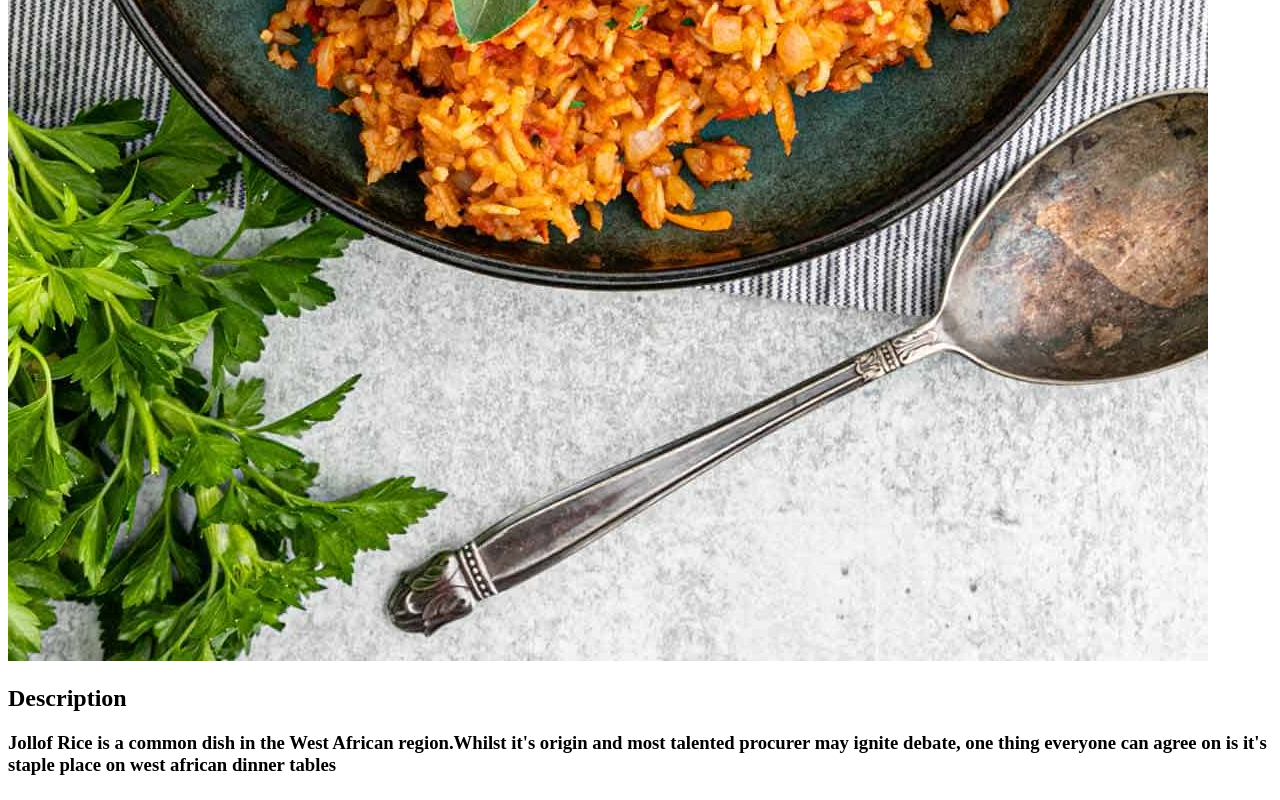
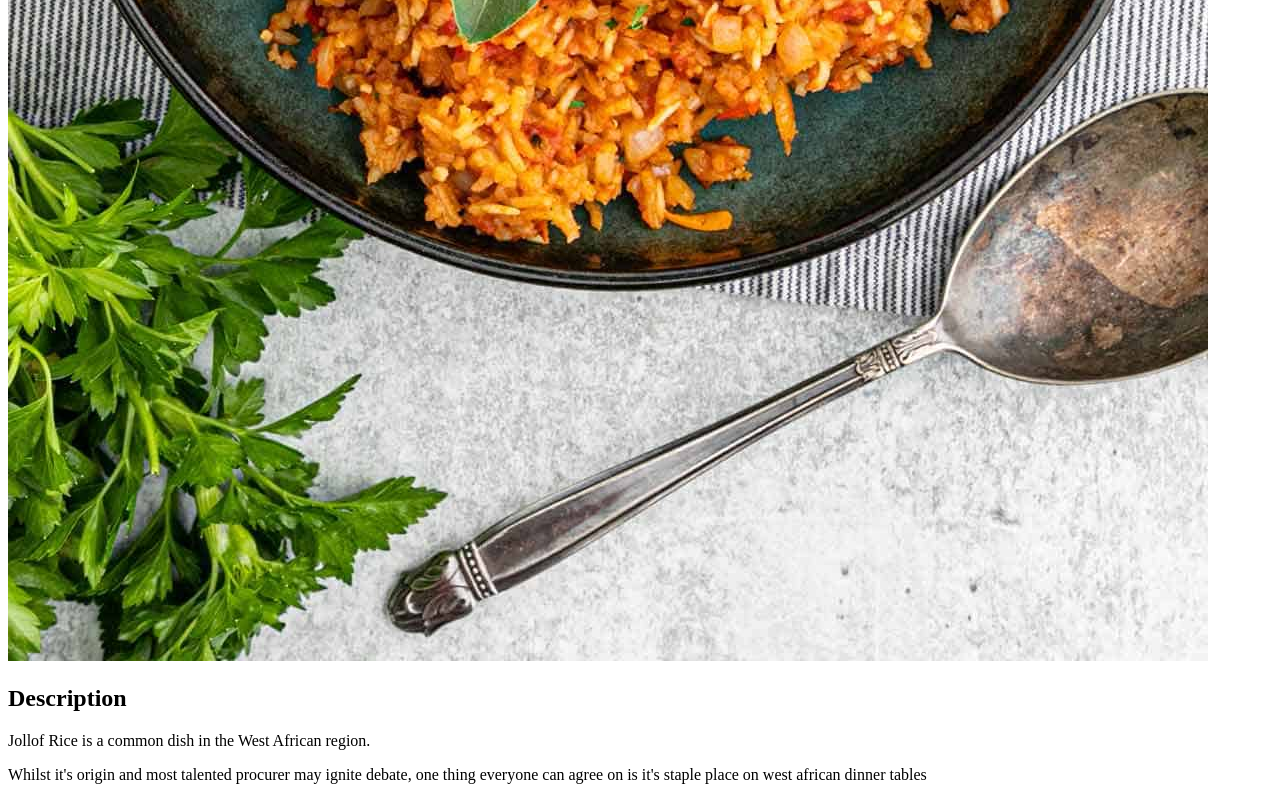
Before and after one commit to JHamzat/odin-recipes, a plain HTML site: page recipes/jollof-rice.html in a window 1280 px wide. Shown: the part 1219-2019 px from the top of the page. Drawn offline with Linux system fonts and the light colour scheme.

Commit message:
change body of text giving context to jollof rice to match text tone

```diff
--- a/recipes/jollof-rice.html
+++ b/recipes/jollof-rice.html
@@ -9,6 +9,6 @@
     <h1>Jollof Rice</h1>
     <img src="../images/jollof-rice.jpeg">
     <h2>Description</h2>
-    <h3><b>Jollof Rice is a common dish in the West African region.</b><b>Whilst it's origin and most talented procurer may ignite debate, one thing everyone can agree on is it's staple place on west african dinner tables</b>  </h3>
+    <p>Jollof Rice is a common dish in the West African region.</p><p>Whilst it's origin and most talented procurer may ignite debate, one thing everyone can agree on is it's staple place on west african dinner tables</p>
 </body>
 </html>
```
